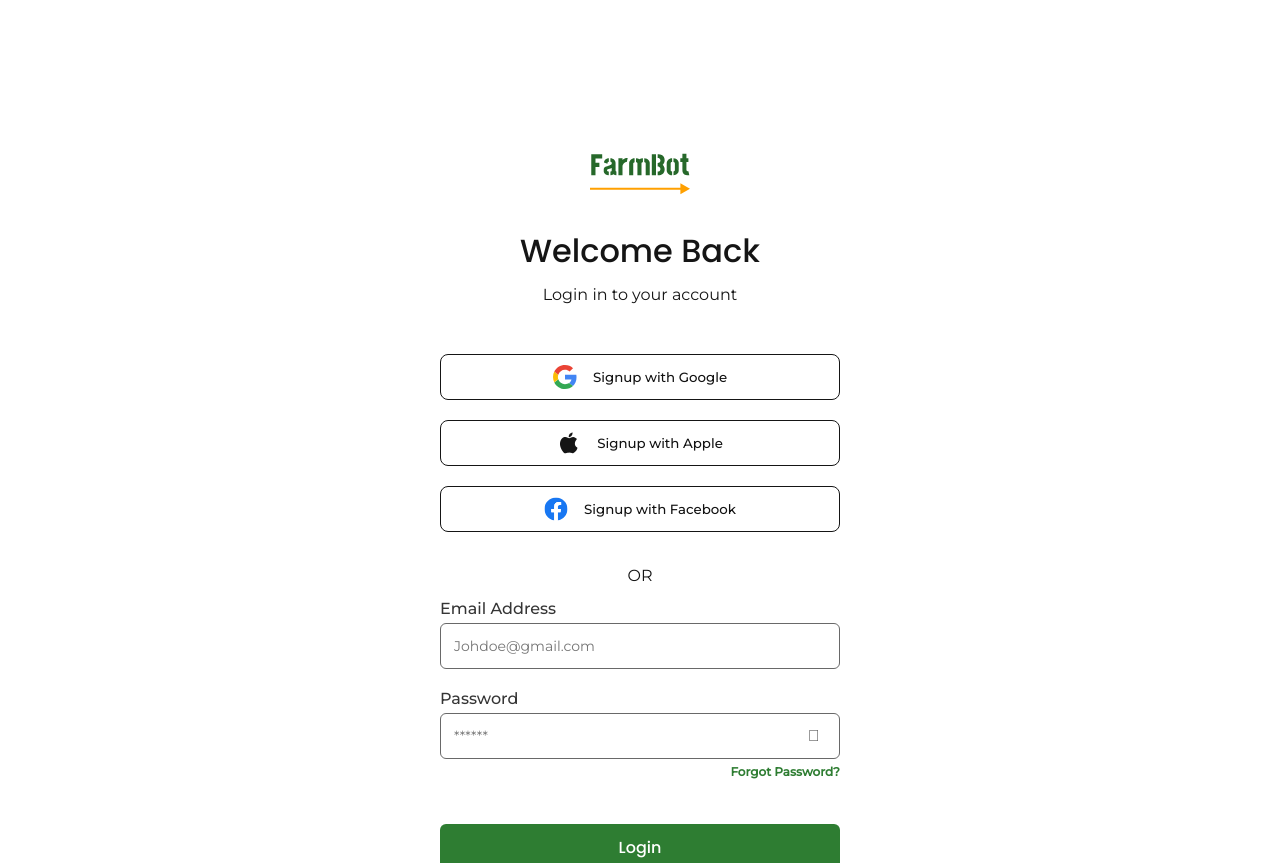
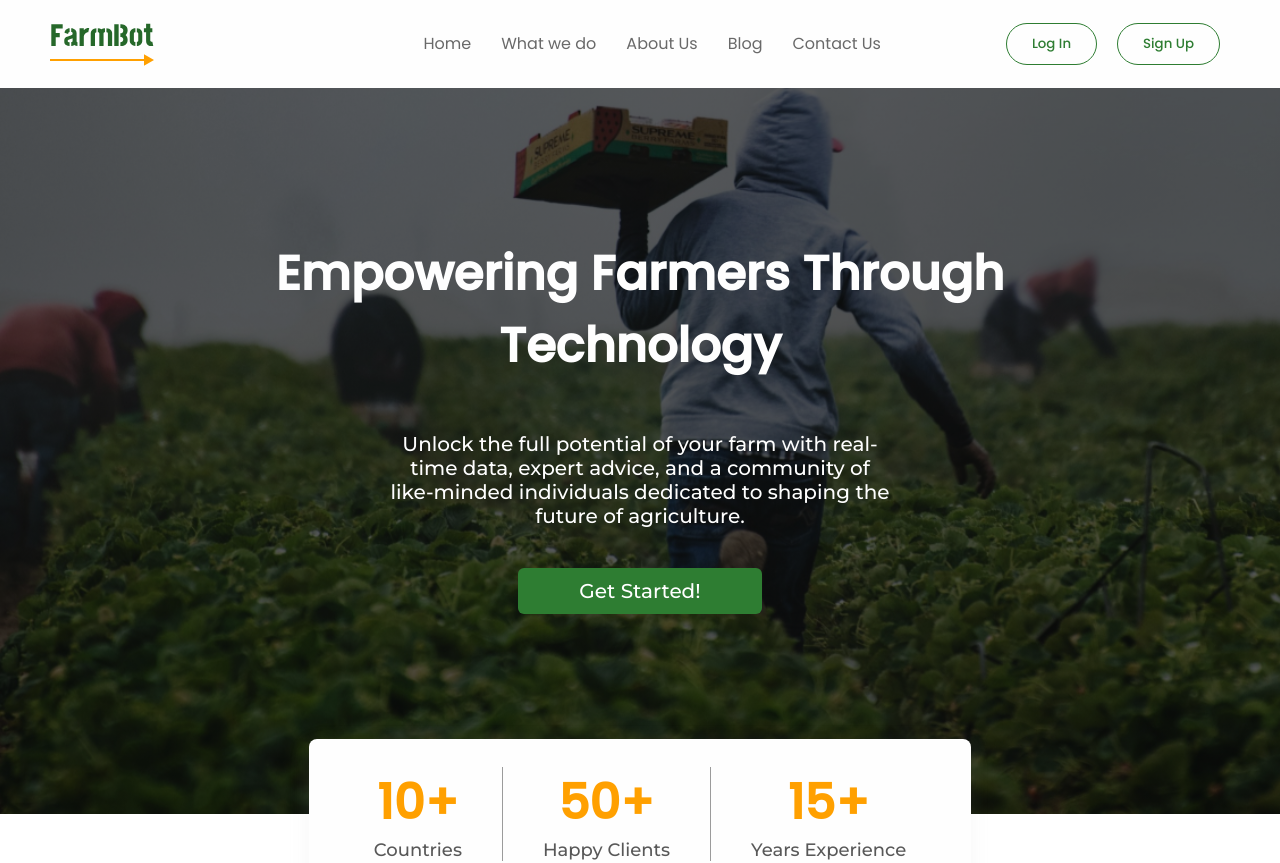
Before and after one commit to TorezC/FarmBot, a React (Create React App) app: page / in a window 1280 px wide. Shown: the top 863 px of the page. Built offline with nearby package versions, Linux system fonts and the light colour scheme.

Commit message:
made changes to the navbar

```diff
--- a/src/App.js
+++ b/src/App.js
@@ -13,12 +13,12 @@
   return (
     <BrowserRouter>
       <Routes>
-        <Route path='/' element={<Login/>} />
+        <Route path='/' element={<Home/>} />
+        <Route path='/login' element={<Login/>} />
         <Route path='/signup' element={<Signup/>} />
         <Route path='/otp' element={<OtpVerification/>} />
         <Route path='/forgotPassword' element={<ForgotPassword/>} />
         <Route path='/resetPassword' element={<ResetPassword/>} />
-        <Route path='/home' element={<Home/>} />
         <Route path='/contact-us' element={<ContactUs/>} />
         <Route path='*' element={<PageNotFound/>} />
       </Routes>
@@ -27,9 +27,3 @@
 }
 
 export default App;
-
-// const dropdownMenu = document.querySelector('.login-sign-list')
-// const menuBtn = document.querySelector('.menubtn')
-// menuBtn.addEventListener('click', () => {
-//   dropdownMenu.classList.toggle('show')
-// })
--- a/src/components/footer/Footer.jsx
+++ b/src/components/footer/Footer.jsx
@@ -52,7 +52,7 @@
               <p>Links</p>
               <ul>
                 <li>
-                  <Link to='/home'>Home</Link>
+                  <Link to='/'>Home</Link>
                 </li>
                 <li>
                   <Link>What we do</Link>
--- a/src/components/header/Header.jsx
+++ b/src/components/header/Header.jsx
@@ -1,8 +1,15 @@
 import { Link } from 'react-router-dom'
 import './header.css'
 import logo from '../../assets/logo.svg'
+import { useState } from 'react'
 
 const Header = () => {
+    const [toggle, setToggle] = useState(false);
+
+    const handleToggle = () => {
+        setToggle(!toggle)
+    }
+
   return (
     <>
     <nav>
@@ -11,17 +18,17 @@
             <img src={logo} alt="logo" />
           </Link>
           <span className="menu-home">
-            <button type="button" className="menubtn">
+            <button type="button" onClick={handleToggle} className="menubtn">
               <i className="fa-solid fa-bars"></i>
             </button>
           </span>
         </div>
-        <div className="login-sign-list">
+        <div className={toggle ? "login-sign-list show" : "login-sign-list"}>
           <div className="nav-sign-login-header">
               <div className="nav-list">
                 <ul>
                   <div className="close-btn-head">
-                    <button type="button" className="close-btn">
+                    <button type="button" onClick={handleToggle} className="close-btn">
                       <i className="fa-solid fa-xmark"></i>
                     </button>
                   </div>
@@ -44,7 +51,7 @@
               </div>
               <div className="login-signup-head">
                   <div className="login">
-                      <Link to="/">
+                      <Link to="/login">
                       <button type="button">Log In</button>
                       </Link>
                   </div>
--- a/src/components/header/header.css
+++ b/src/components/header/header.css
@@ -59,6 +59,6 @@
     .numbers-list{width:90%;margin:0 auto;height:auto;padding:20px 0;}
     .numbers-list ul li span{font-size:1rem;}
 
-    /* .login-sign-list.show{right:0;} */
+    .show{right:0;}
     .footer-header{flex-direction:column;}
 }
--- a/src/pages/signup/Signup.jsx
+++ b/src/pages/signup/Signup.jsx
@@ -66,7 +66,7 @@
         </form>
         <span className="link-bottom">
           Already a user? &nbsp;
-          <Link to="/" className="link-bottom-btn">
+          <Link to="/login" className="link-bottom-btn">
             Login
           </Link>
         </span>
```
Also changed, not shown: src/assets/about-banner.png (added), src/assets/contact-banner.png (added).
